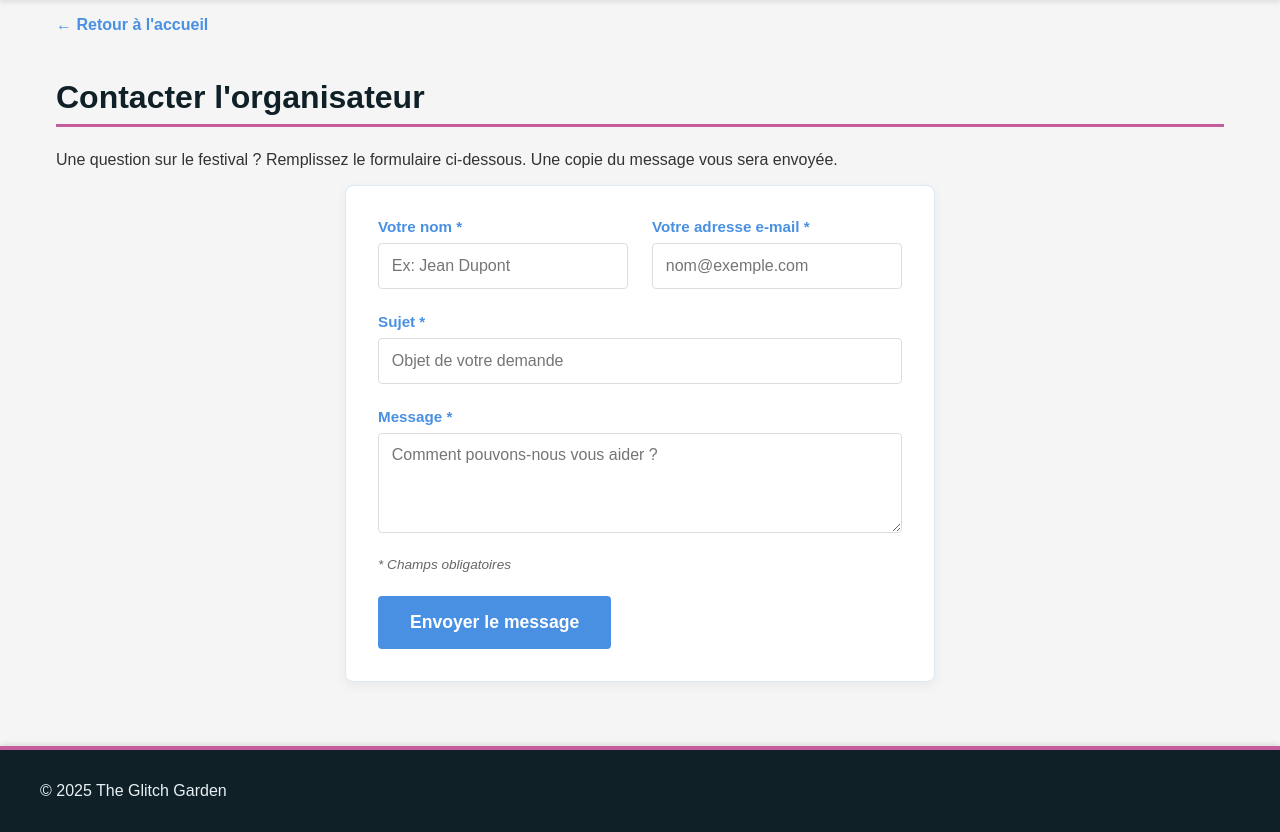
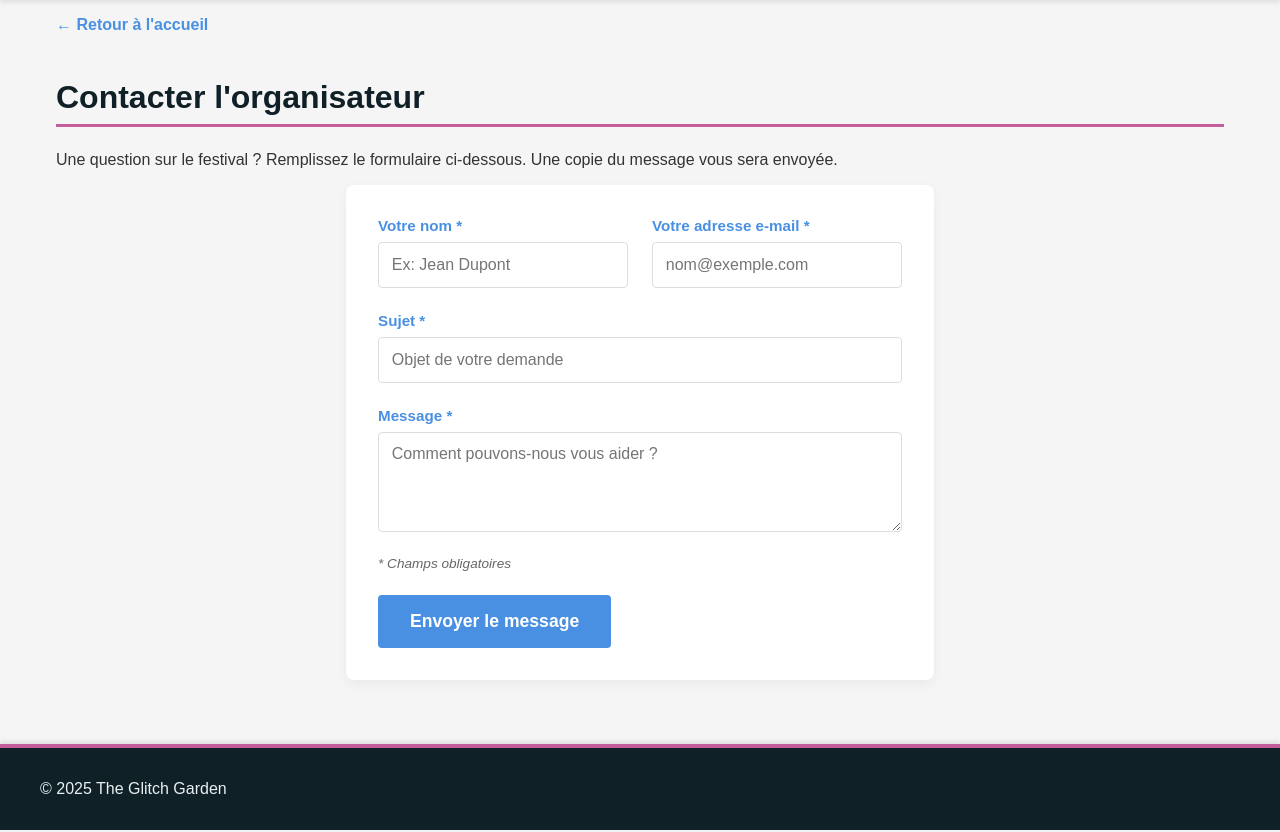
Before and after one commit to Locktix/The-Glitch-Garden, a PHP site: page /contact.html in a window 1280 px wide. Shown: the part 98-930 px from the top of the page. Run offline with PHP 8.4, Linux system fonts and the light colour scheme.

Commit message:
Update contact.css

```diff
--- a/css/contact.css
+++ b/css/contact.css
@@ -27,7 +27,6 @@ main.centrage {
 
 .contact-container {
     background-color: #fff;
-    border: 1px solid rgba(74, 144, 226, 0.2);
     border-radius: 8px;
     padding: 2rem;
     max-width: 800px;
```
